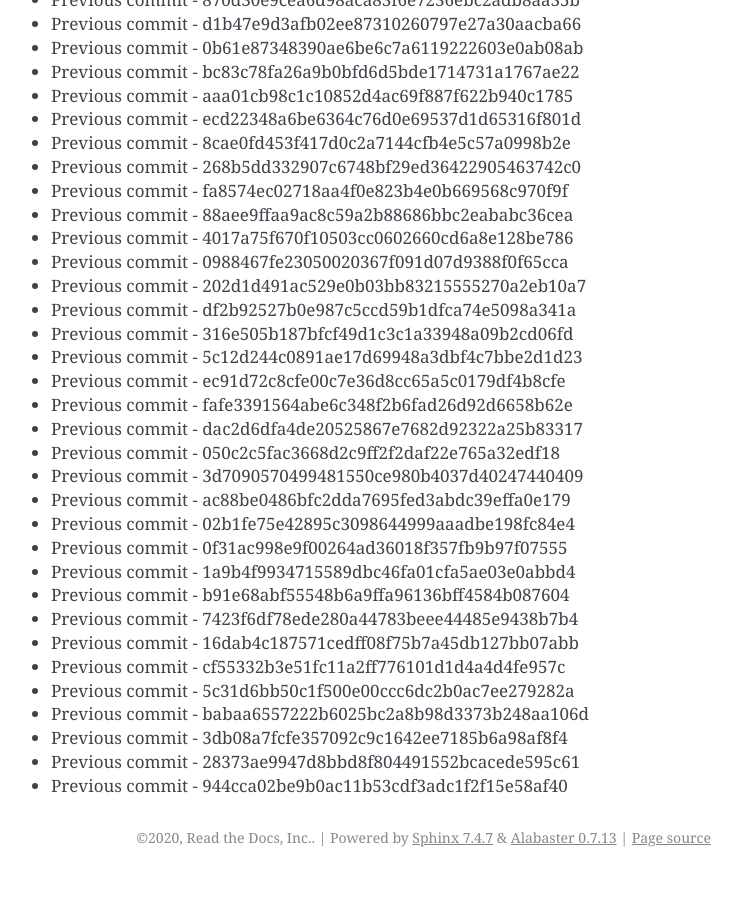
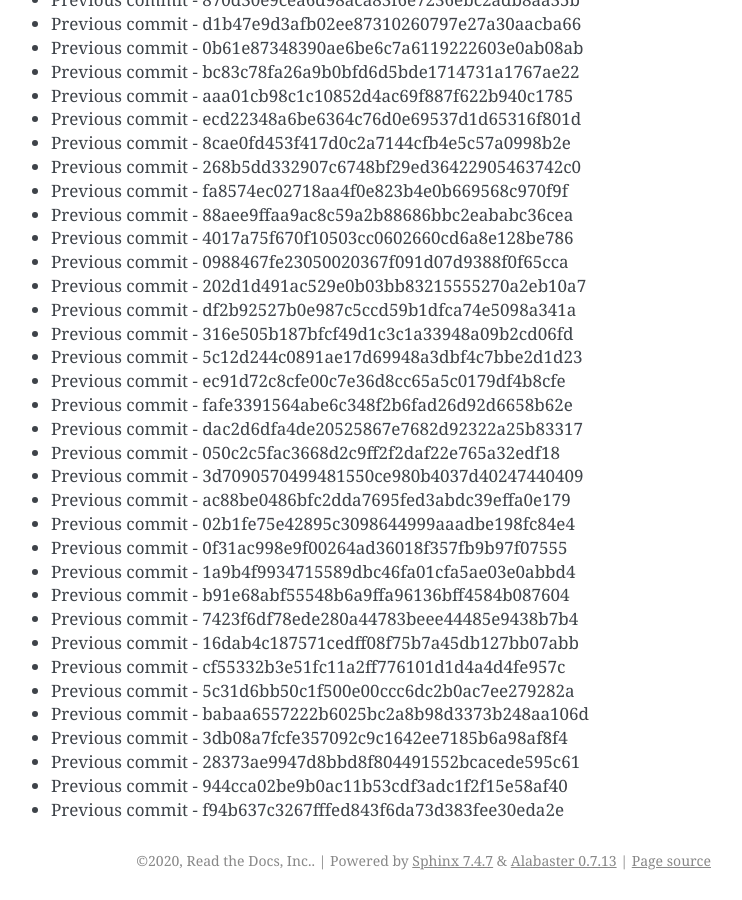
Before and after one commit to readthedocs/rtd-git-stresstest, a Sphinx documentation site: the page built from docs/updates.rst, in a window 1280 px wide and 900 px high, scrolled down 92868 px. Shown: the whole window, without its empty margins (399-1141 px from the left). Built offline with Sphinx 7.4.7, drawn with Linux system fonts in a browser that asks for light colours; before the commit the page ends 93745 px from its top, so only the background shows below that.

Commit message:
Generating commit from previous: f94b637c3267fffed843f6da73d383fee30eda2e

```diff
--- a/docs/updates.rst
+++ b/docs/updates.rst
@@ -3934,3 +3934,4 @@ It can be tested for any performance characteristics.
 * Previous commit - 3db08a7fcfe357092c9c1642ee7185b6a98af8f4
 * Previous commit - 28373ae9947d8bbd8f804491552bcacede595c61
 * Previous commit - 944cca02be9b0ac11b53cdf3adc1f2f15e58af40
+* Previous commit - f94b637c3267fffed843f6da73d383fee30eda2e
```
